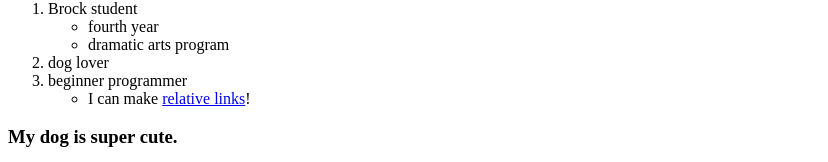
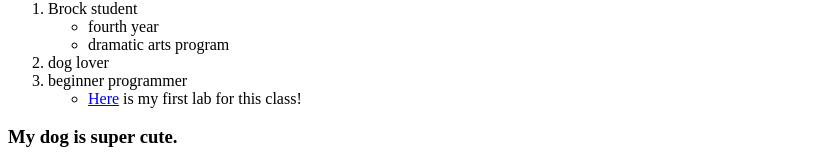
Before and after one commit to jordinerae/IASC-1P02, a plain HTML site: page Assignment-1/HTML-Standards.html in a window 1280 px wide. Shown: the part 121-283 px from the top of the page, without its empty margins (0-828 px from the left). Drawn offline with Linux system fonts and the light colour scheme.

Commit message:
Fixed lists

```diff
--- a/Assignment-1/HTML-Standards.html
+++ b/Assignment-1/HTML-Standards.html
@@ -6,7 +6,7 @@
     <title>HTML Standards</title>
   </head>
   <body>
-    <h1><a name="#top">Hey there! My name is Jordine.</a></h1>
+    <h1><a name="top">Hey there! My name is Jordine.</a></h1>
     <h3>I'm a...</h3>
     <ol>
       <li>
@@ -17,10 +17,14 @@
         </ul>
       </li>
       <li>dog lover</li>
-      <li>beginner programmer</li>
-      <ul>
-        <li>I can make <a href="example.html">relative links</a>!</li>
-      </ul>
+      <li>
+        beginner programmer
+        <ul>
+          <li>
+            <a href="../Lab-1.html">Here</a> is my first lab for this class!
+          </li>
+        </ul>
+      </li>
     </ol>
     <h3>My dog is super cute.</h3>
     <p>
```
